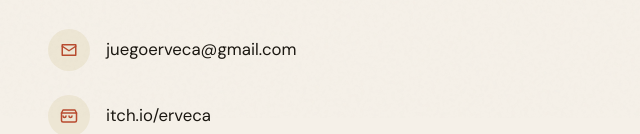
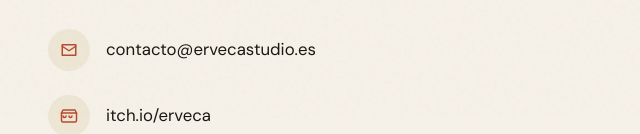
Before and after one commit to ErvecaStudio/ervecastudioPage, a plain HTML site: page pages/contact.html in a window 1280 px wide. Shown: the part 682-816 px from the top of the page, 16-656 px from the left. Drawn offline with nearby package versions, Linux system fonts and the light colour scheme; a web font is replaced by a local one.

Commit message:
update email

```diff
--- a/pages/contact.html
+++ b/pages/contact.html
@@ -53,11 +53,11 @@
 
         <ul class="contact-list">
           <li>
-            <a href="mailto:juegoerveca@gmail.com">
+            <a href="mailto:contacto@ervecastudio.es">
               <span class="contact-icon">
                 <svg viewBox="0 0 24 24" stroke-width="2" stroke-linecap="round" stroke-linejoin="round"><path d="M3 5h18v14H3z"/><path d="M3 7l9 6 9-6"/></svg>
               </span>
-              juegoerveca@gmail.com
+              contacto@ervecastudio.es
             </a>
           </li>
           <li>
```
